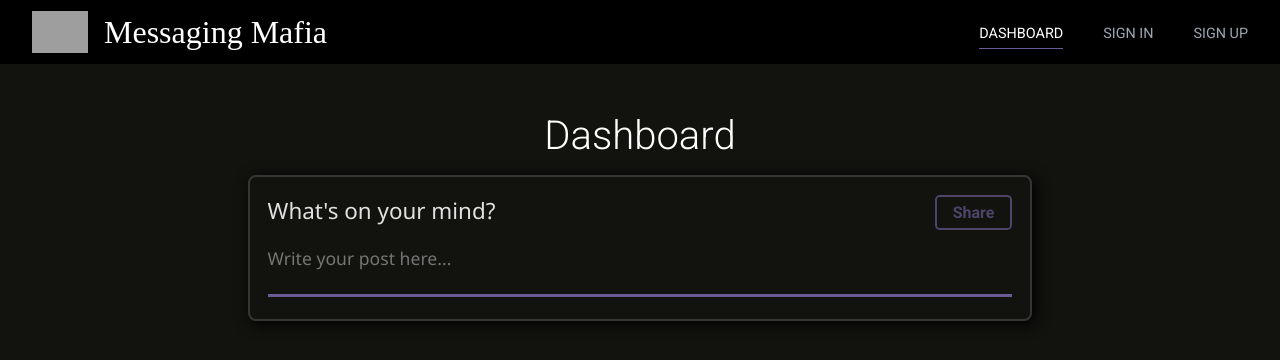
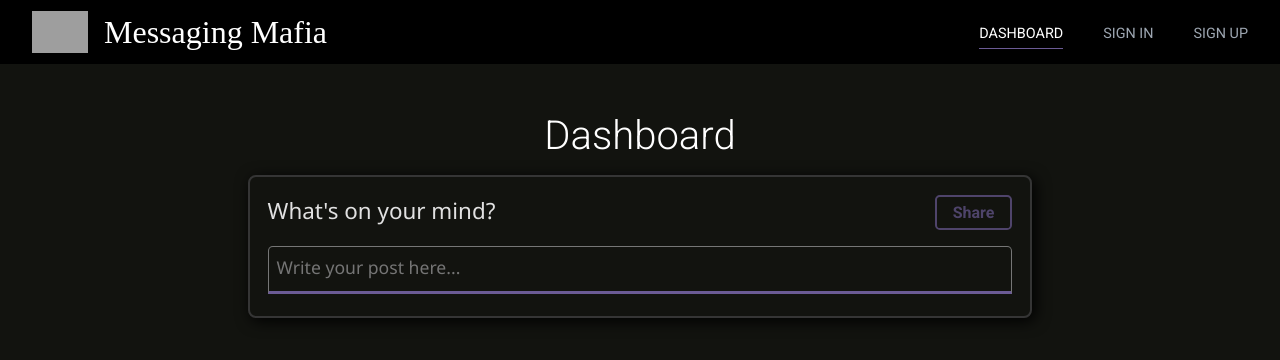
Before and after one commit to geekyquentin/KTJ_Ass3.github.io, a React (Create React App) app: page /#/dashboard in a window 1280 px wide. Shown: the top 360 px of the page. Built offline with nearby package versions, Linux system fonts and the light colour scheme; grey boxes are pictures that could not be loaded; a web font is replaced by a local one.

Commit message:
alert when signed or logged, like and dislike increment remaining

```diff
--- a/src/pages/Dashboard/App.css
+++ b/src/pages/Dashboard/App.css
@@ -42,13 +42,21 @@
 
 .userPost {
 	width: 100%;
+	height: 3rem;
+	padding: 0.5rem;
+	border-top-left-radius: 0.3rem;
+	border-top-right-radius: 0.3rem;
 	outline: none;
 	background: transparent;
-	border: none;
 	border-bottom: 3px solid #6b5b95;
 	color: white;
 	font-size: 1.1rem;
 	resize: none;
+	transition: height 0.3s ease;
+}
+
+.userPost:focus {
+	height: 12rem;
 }
 
 .postHeadingAndSubmitBtn {
--- a/src/pages/Dashboard/dashboardPage.js
+++ b/src/pages/Dashboard/dashboardPage.js
@@ -15,13 +15,10 @@ const getLocalStorage = () => {
 	}
 }
 
-let numberOfLikes = 0;
-let numberOfDislikes = 30;
-
 function DashboardPage() {
 	const [name, setName] = useState('');
-	// const [like, setLike] = useState(0);
-	// const [dislike, setDislike] = useState(0);
+	let [likeNumber, setLikeNumber] = useState(0);
+	let [dislikeNumber, setDislikeNumber] = useState(0);
 	let [liked, setIsLiked] = useState(false);
 	let [disliked, setIsDisliked] = useState(false);
 	const [isEditing, SetIsEditing] = useState(false);
@@ -37,7 +34,7 @@ function DashboardPage() {
 		else if (name && isEditing) {
 			setList(list.map((item) => {
 				if (item.id === editId) {
-					return { ...item, title: name, like: numberOfLikes, dislike: numberOfDislikes }
+					return { ...item, title: name, like: likeNumber, dislike: dislikeNumber }
 				}
 				return item;
 			}))
@@ -48,7 +45,7 @@ function DashboardPage() {
 		}
 		else {
 			showAlert(true, 'List added successfully')
-			const newItem = { id: new Date().getTime().toString(), title: name, like: numberOfLikes, dislike: numberOfDislikes };
+			const newItem = { id: new Date().getTime().toString(), title: name, like: likeNumber, dislike: dislikeNumber };
 			setList([...list, newItem]);
 			setName('');
 		}
@@ -72,30 +69,34 @@ function DashboardPage() {
 	}
 
 	const likeCount = (id) => {
-		console.log("clicked: " + liked);
-		setIsLiked(true);
+		let likeCount = list.find((item) => item.id === id);
+		if (liked === true) {
+			likeNumber -= 1;
+			setIsLiked(false);
+		}
+		else {
+			setIsLiked(true);
+			likeNumber += 1;
+		}
+		console.log("Like count: " + likeNumber);
+		setLikeNumber(likeCount.likeNumber);
 		setIsDisliked(false);
-		console.log("clicked: " + liked);
-		if (disliked === true) {
-			setIsDisliked(false);
-		}
-		console.log("clicked: " + liked);
-
-		liked ? console.log("it is liked") : console.log("it is not liked");
-		disliked ? console.log("it is disliked") : console.log("it is not disliked");
-		console.log("write this down" + id);
 	}
 
 	const dislikeCount = (id) => {
-		setIsDisliked(true);
-		setIsLiked(false);
-		if (liked === true) {
+		let dislikeCount = list.find((item) => item.id === id);
+		if (disliked === true) {
+			dislikeNumber -= 1;
+			console.log("Dislike number: " + dislikeNumber);
 			setIsDisliked(false);
 		}
-
-		liked ? console.log("it is liked") : console.log("it is not liked");
-		disliked ? console.log("it is disliked") : console.log("it is not disliked");
-		console.log("write this down" + id);
+		else {
+			dislikeNumber += 1;
+			console.log("Dislike number: " + dislikeNumber);
+			setIsDisliked(true);
+		}
+		setDislikeNumber(dislikeCount.dislikeNumber);
+		setIsLiked(false);
 	}
 
 	useEffect(() => {
```
